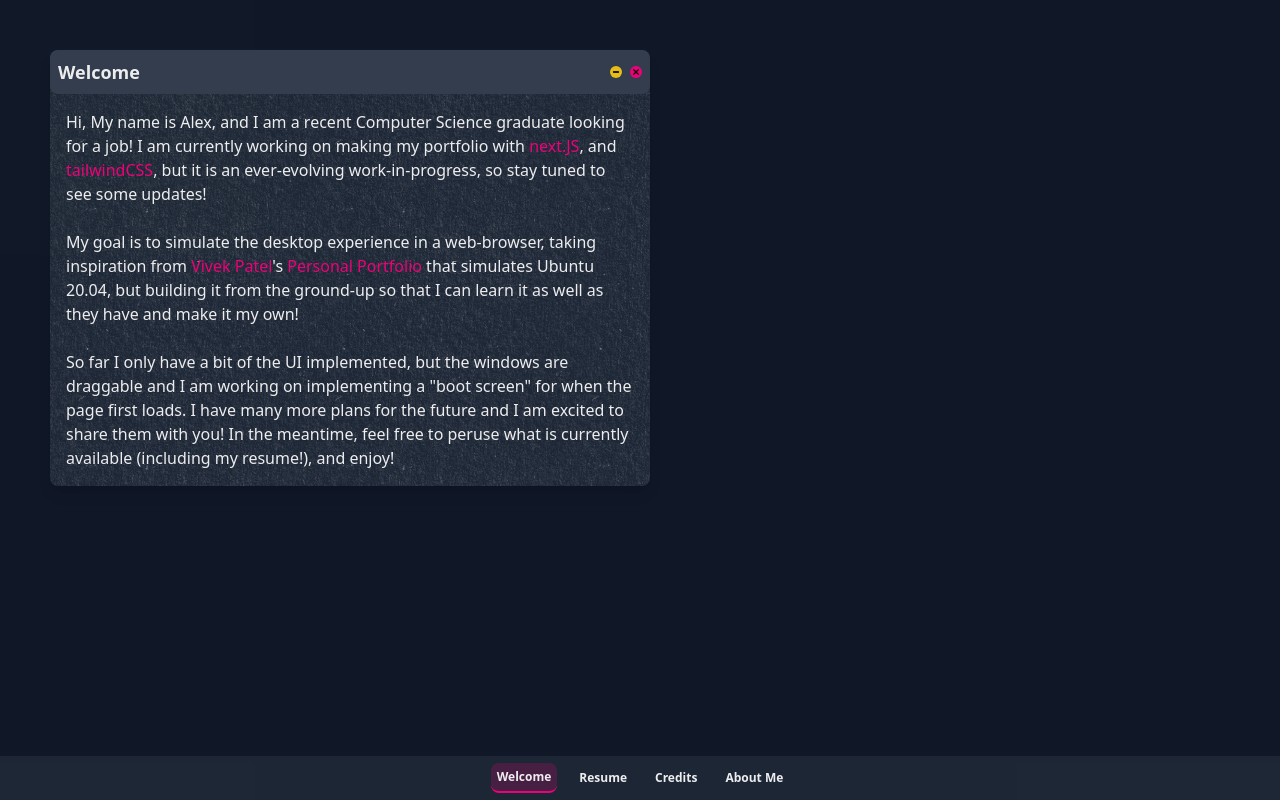
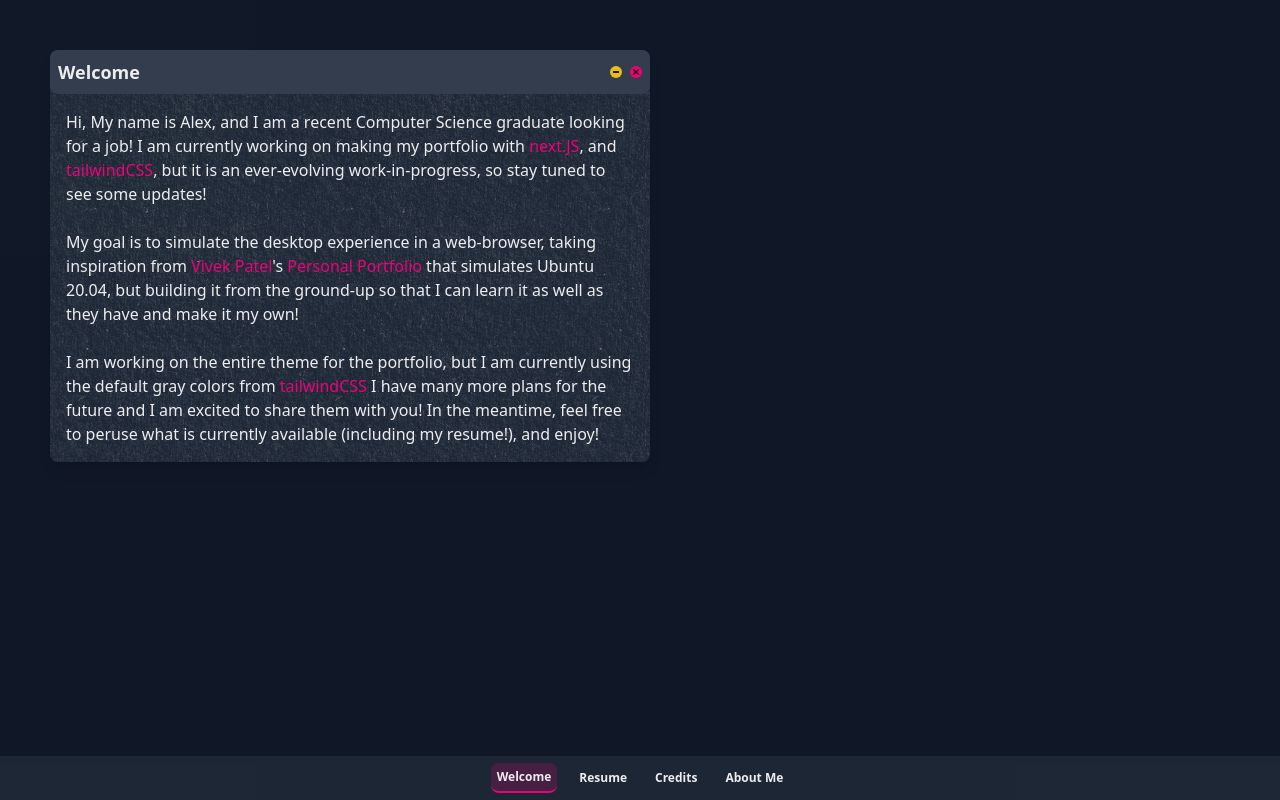
Before and after one commit to ajshep00/PortfoliOS, a Next.js app: page / in a window 1280 px wide. Built offline with nearby package versions, Linux system fonts and the light colour scheme.

Commit message:
Updated welcome app

```diff
--- a/src/components/application/welcome_app.tsx
+++ b/src/components/application/welcome_app.tsx
@@ -20,9 +20,10 @@ import Window from '../../components/screen/Window'
             </p>
             <br></br>
             <p>
-                So far I only have a bit of the UI implemented, but the windows are draggable and I am working on implementing a
-                &quot;boot screen&quot; for when the page first loads. I have many more plans for the future and I am excited to share them
-                with you! In the meantime,  feel free to peruse what is currently available (including my resume!), and enjoy!
+                I am working on the entire theme for the portfolio, but I am currently using the default gray colors
+                from <a href='https://tailwindcss.com' target="_blank" className='text-rose'>tailwindCSS</a> I have many more plans
+                for the future and I am excited to share them with you! In the meantime, feel free to peruse what is currently
+                available (including my resume!), and enjoy!
             </p>
 
             </div>
```
